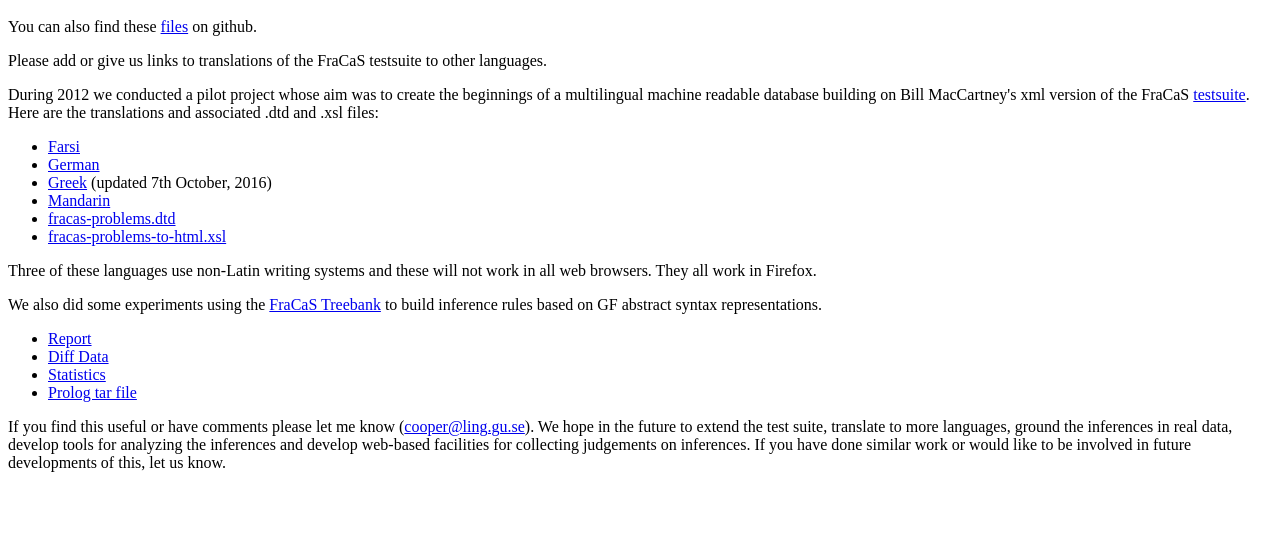
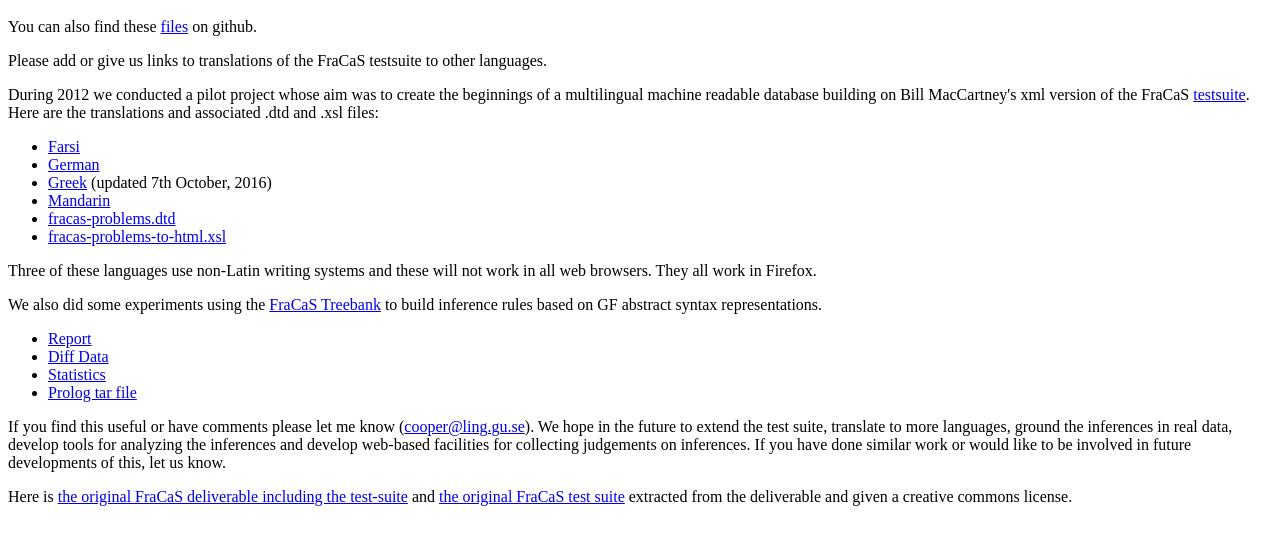
Before and after one commit to GU-CLASP/multifracas, a plain HTML site: page index.html in a window 1280 px wide. Shown: the part 48-592 px from the top of the page. Drawn offline with Linux system fonts and the light colour scheme.

Commit message:
added testsuite deliv and testsuite with cc license

```diff
--- a/index.html
+++ b/index.html
@@ -59,5 +59,11 @@ develop web-based facilities for collecting judgements on inferences.  If you
 have done similar work or would like to be involved in future
 developments of this, let us know.
 
+<p>
+Here is <a href="D16.pdf">the original FraCaS deliverable including
+    the test-suite</a> and <a href="D16-test-suite-only">the original
+    FraCaS test suite</a> extracted from the deliverable and given a
+    creative commons license.
+
 
 </body> </html>
```
Also changed, not shown: 2 other files.
